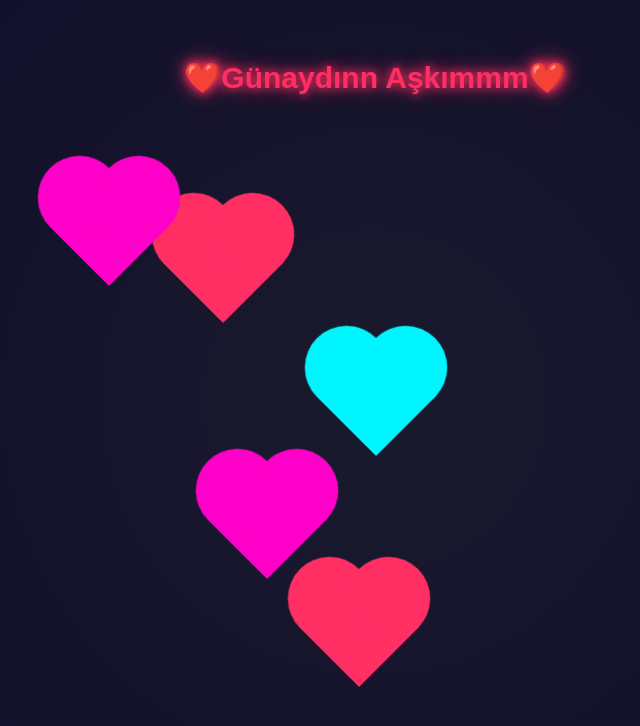
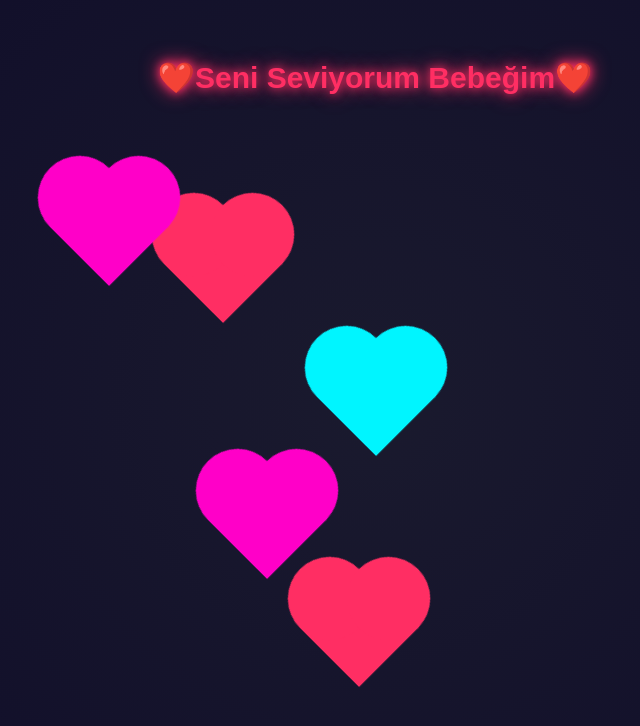
Before and after one commit to isa2727/MySweetBaby, a plain HTML site: page index.html in a window 1280 px wide. Shown: the whole page, without its empty margins (265-905 px from the left). Drawn offline with Linux system fonts and the light colour scheme.

Commit message:
Update index.html

```diff
--- a/index.html
+++ b/index.html
@@ -83,7 +83,7 @@ h1{
 
 <body>
 
-<h1> ❤️Günaydınn Aşkımmm❤️</h1>
+<h1> ❤️Seni Seviyorum Bebeğim❤️</h1>
 <div class="area" id="area"></div>
 <div class="final-message" id="finalMsg">
  ❤️ Kalbimdesin ❤️
```
